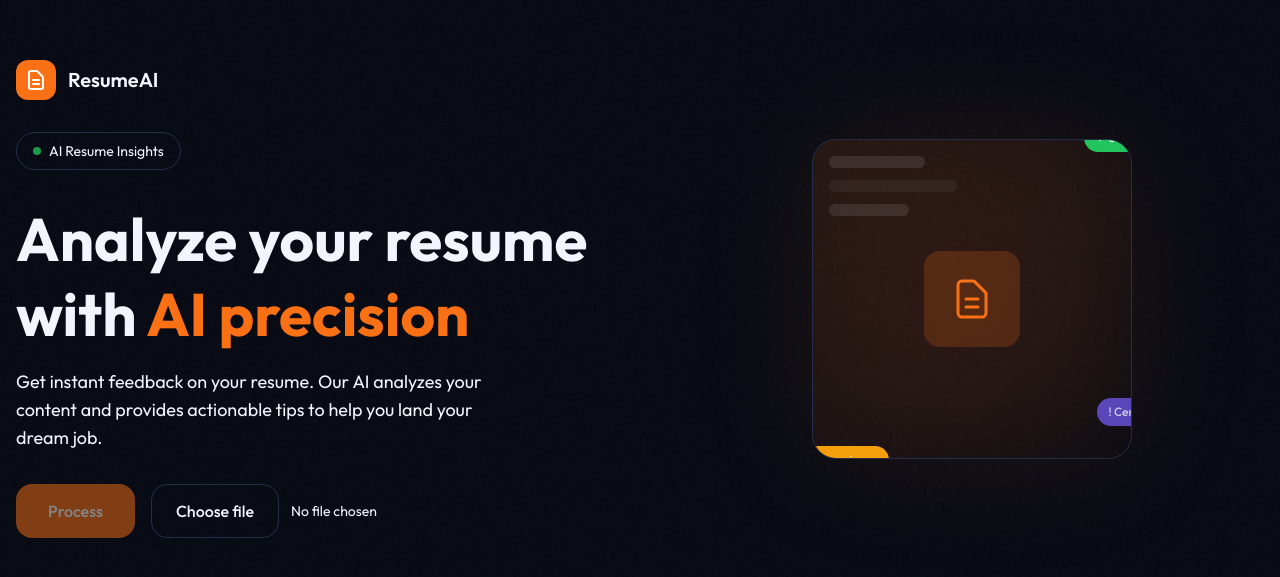
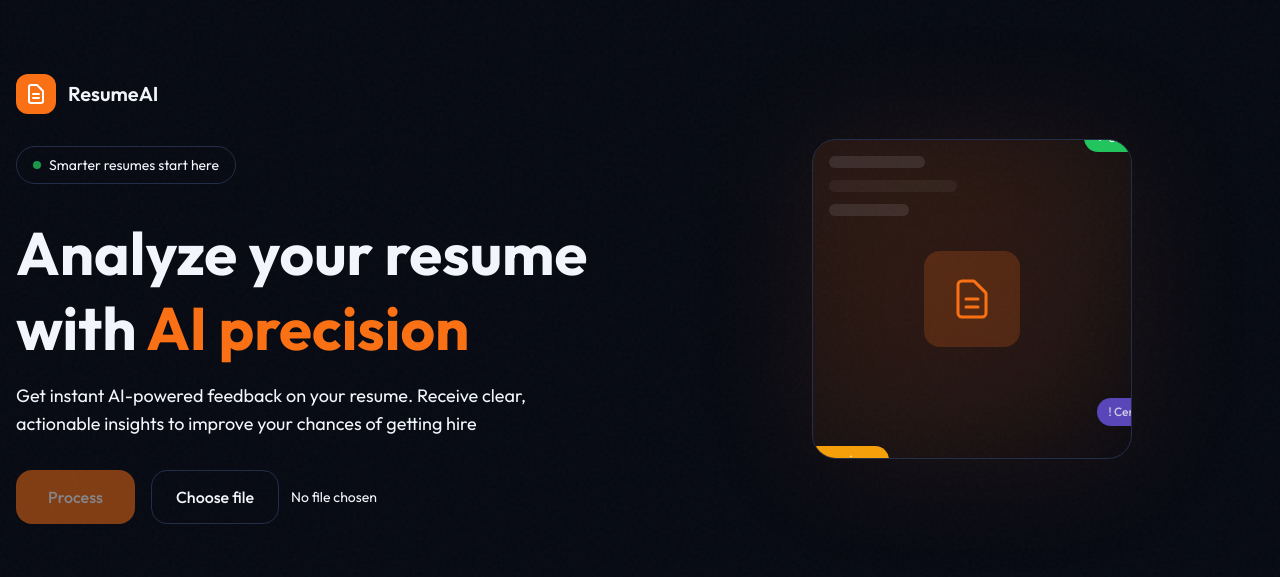
Before and after one commit to Ravi0Sharma/ResumeAI, a React (Vite) app in the folder client/: page / in a window 1280 px wide. Shown: the part 101-678 px from the top of the page. Built offline with nearby package versions, Linux system fonts and the light colour scheme.

Commit message:
#1 improve hero value proposition

```diff
--- a/client/src/pages/Index.tsx
+++ b/client/src/pages/Index.tsx
@@ -80,7 +80,7 @@ const LandingPage = () => {
             <div className="animate-fade-in-up-delay-1">
               <span className="inline-flex items-center gap-2 px-4 py-2 rounded-full bg-surface-light border border-border text-sm text-foreground-muted">
                 <span className="w-2 h-2 rounded-full bg-success animate-pulse-glow" />
-                AI Resume Insights
+                Smarter resumes start here
               </span>
             </div>
 
@@ -91,7 +91,7 @@ const LandingPage = () => {
                 <span className="text-primary">AI precision</span>
               </h1>
               <p className="text-lg text-foreground-muted max-w-lg">
-                Get instant feedback on your resume. Our AI analyzes your content and provides actionable tips to help you land your dream job.
+                Get instant AI-powered feedback on your resume. Receive clear, actionable insights to improve your chances of getting hire
               </p>
             </div>
 
```
